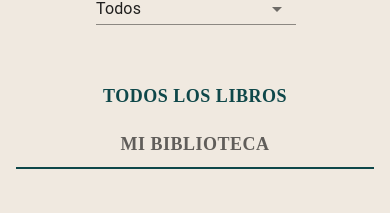
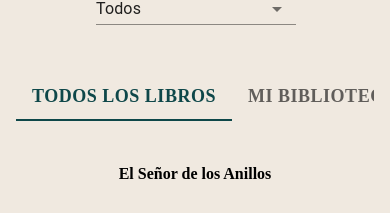
Before and after one commit to Moyrasc/BookStore, a React (Vite) app: page / in a window 390 px wide. Shown: the part 426-639 px from the top of the page. Built offline with nearby package versions, Linux system fonts and the light colour scheme; a web font is replaced by a local one.

Commit message:
test styles

```diff
--- a/src/index.css
+++ b/src/index.css
@@ -15,15 +15,24 @@ body {
 .css-8atqhb {
   padding-bottom: 3rem !important;
 }
-.css-l9qrtr-MuiTabs-root .Mui-selected {
+.Mui-selected {
   color: #0e4749 !important;
 }
 .css-heg063-MuiTabs-flexContainer {
   justify-content: space-around;
 }
-@media (max-width: 767px) {
+.MuiTabs-flexContainer {
+  justify-content: space-around;
+}
+.MuiTab-textColorPrimary @media (max-width: 767px) {
   .css-heg063-MuiTabs-flexContainer {
     display: flex;
     flex-direction: column;
   }
 }
+.MuiTab-textColorPrimary @media (max-width: 767px) {
+  .MuiTabs-flexContainer {
+    display: flex;
+    flex-direction: column;
+  }
+}
```
